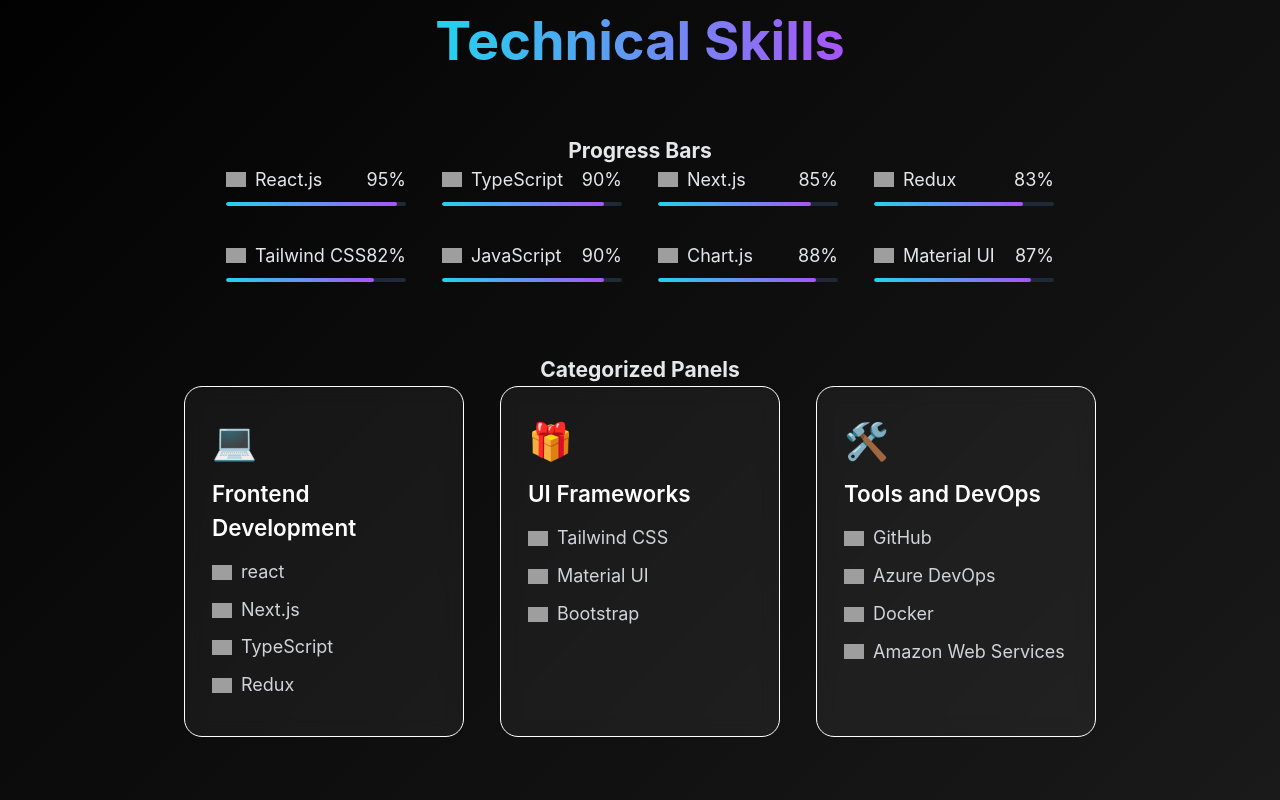
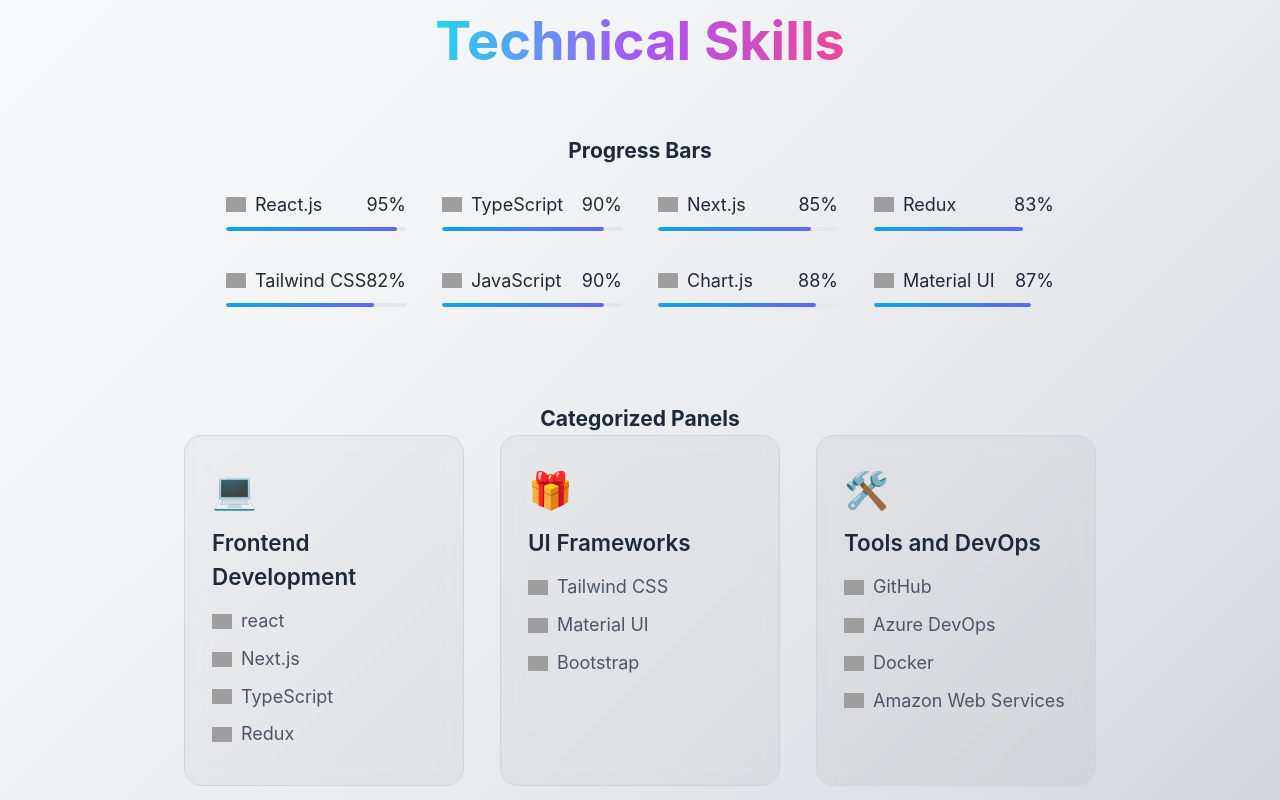
Before and after one commit to alammarghoob260/marghoobs_portfolio, a React (Vite) app: page / in a window 1280 px wide. Shown: the part 1960-2760 px from the top of the page. Built offline with nearby package versions, Linux system fonts and the light colour scheme; grey boxes are pictures that could not be loaded.

Commit message:
Implement theme support in SkillsSection with light and dark styles; refactor CSS structure

```diff
--- a/src/components/SkillsSection/SkillsSection.css
+++ b/src/components/SkillsSection/SkillsSection.common.css
@@ -1,8 +1,6 @@
 .skills-section {
   width: 100vw;
   padding: 5rem 1.5rem;
-  background: linear-gradient(135deg, #000000, #0a0a0a, #111111, #1a1a1a);
-  color: #e5e7eb;
   text-align: center;
 }
 
@@ -10,10 +8,17 @@
   font-size: 2.5rem;
   font-weight: bold;
   margin-bottom: 3rem;
-  background: linear-gradient(to right, #22d3ee, #a855f7);
+  background: linear-gradient(
+    to right,
+    #22d3ee,
+    #a855f7,
+    #ec4899
+  ); /* ✅ gradient added */
   background-clip: text;
   -webkit-background-clip: text;
   -webkit-text-fill-color: transparent;
+  color: #ffffff; /* fallback for non-webkit browsers */
+  display: inline-block;
 }
 
 /* Progress Bars */
@@ -23,6 +28,7 @@
   gap: 2rem;
   max-width: 1280px;
   margin: 0 auto 4rem;
+  padding: 2%;
 }
 
 .progress-item {
@@ -51,14 +57,12 @@
 
 .progress-bar {
   height: 4px;
-  background-color: #1f2937;
   border-radius: 999px;
   overflow: hidden;
 }
 
 .progress-fill {
   height: 100%;
-  background: linear-gradient(to right, #22d3ee, #a855f7);
   border-radius: 999px;
 }
 
@@ -74,6 +78,7 @@
     grid-template-columns: 1fr;
   }
 }
+
 /* Category Cards */
 .category-grid {
   display: flex;
@@ -83,8 +88,6 @@
 }
 
 .category-card {
-  background-color: rgba(255, 255, 255, 0.05);
-  border: 0.1px solid rgba(255, 255, 255);
   border-radius: 1rem;
   padding: 1.5rem;
   width: 280px;
@@ -102,35 +105,14 @@
   font-size: 1.25rem;
   font-weight: 600;
   margin-bottom: 0.75rem;
-  color: #ffffff;
 }
 
 .category-list {
   list-style: none;
   padding: 0;
   margin: 0;
-  color: #d1d5db;
   font-size: 1rem;
   line-height: 1.6;
-}
-
-/* Responsive */
-@media (min-width: 768px) {
-  .skills-title {
-    font-size: 3rem;
-  }
-}
-
-.skill-name {
-  display: flex;
-  align-items: center;
-  gap: 0.5rem;
-}
-
-.skill-logo {
-  width: 20px;
-  height: 20px;
-  object-fit: contain;
 }
 
 .category-item {
@@ -145,3 +127,10 @@
   height: 20px;
   object-fit: contain;
 }
+
+/* Responsive */
+@media (min-width: 768px) {
+  .skills-title {
+    font-size: 3rem;
+  }
+}
--- /dev/null
+++ b/src/components/SkillsSection/SkillsSection.dark.css
@@ -0,0 +1,29 @@
+.skills-section-dark {
+  background: linear-gradient(135deg, #000000, #0a0a0a, #111111, #1a1a1a);
+  color: #e5e7eb;
+}
+
+/* .skills-section-dark .skills-title {
+  background: linear-gradient(to right, #22d3ee, #a855f7);
+} */
+
+.skills-section-dark .progress-bar {
+  background-color: #1f2937;
+}
+
+.skills-section-dark .progress-fill {
+  background: linear-gradient(to right, #22d3ee, #a855f7);
+}
+
+.skills-section-dark .category-card {
+  background-color: rgba(255, 255, 255, 0.05);
+  border: 0.1px solid rgba(255, 255, 255, 0.2);
+}
+
+.skills-section-dark .category-title {
+  color: #ffffff;
+}
+
+.skills-section-dark .category-list {
+  color: #d1d5db;
+}
--- /dev/null
+++ b/src/components/SkillsSection/SkillsSection.light.css
@@ -0,0 +1,29 @@
+.skills-section-light {
+  background: linear-gradient(135deg, #f9fafb, #f3f4f6, #e5e7eb, #d1d5db);
+  color: #1f2937;
+}
+
+/* .skills-section-light .skills-title {
+  background: linear-gradient(to right, #0ea5e9, #6366f1);
+} */
+
+.skills-section-light .progress-bar {
+  background-color: #e5e7eb;
+}
+
+.skills-section-light .progress-fill {
+  background: linear-gradient(to right, #0ea5e9, #6366f1);
+}
+
+.skills-section-light .category-card {
+  background-color: rgba(0, 0, 0, 0.03);
+  border: 0.1px solid #d1d5db;
+}
+
+.skills-section-light .category-title {
+  color: #1f2937;
+}
+
+.skills-section-light .category-list {
+  color: #4b5563;
+}
--- a/src/components/SkillsSection/index.jsx
+++ b/src/components/SkillsSection/index.jsx
@@ -1,8 +1,8 @@
 import { useEffect } from "react";
-import "./SkillsSection.css";
 import { skills } from "../data/skills";
 import { useSearch } from "../Search/SearchContext";
 import { useTranslation } from "react-i18next";
+import { useTheme } from "../Theme/ThemeContext";
 import i18n from "../../i18n";
 
 // ✅ Import translation files
@@ -11,18 +11,22 @@
 import bn from "./translation/bn.json";
 import ur from "./translation/ur.json";
 
+// ✅ Import scoped CSS files
+import "./SkillsSection.common.css";
+import "./SkillsSection.dark.css";
+import "./SkillsSection.light.css";
+
 const SkillsSection = () => {
   const { registerSearchItem } = useSearch();
   const { t } = useTranslation("skills");
+  const { darkMode } = useTheme();
 
   useEffect(() => {
-    // ✅ Inject translations
     i18n.addResourceBundle("en", "skills", en, true, true);
     i18n.addResourceBundle("hi", "skills", hi, true, true);
     i18n.addResourceBundle("bn", "skills", bn, true, true);
     i18n.addResourceBundle("ur", "skills", ur, true, true);
 
-    // ✅ Register searchable content with translated strings
     const progressSkills = skills.progress.map((s) => t(s.name)).join(", ");
     const categorySkills = skills.categories
       .map(
@@ -41,14 +45,26 @@
   }, [registerSearchItem, t]);
 
   return (
-    <section id="skills" className="skills-section">
-      <h2 className="skills-title">{t("title")}</h2>
+    <section
+      id="skills"
+      className={`skills-section ${
+        darkMode ? "skills-section-dark" : "skills-section-light"
+      }`}
+    >
+      <h2 className={`skills-title ${darkMode ? "dark" : "light"}`}>
+        {t("title")}
+      </h2>
 
       {/* Progress Bars */}
-      <h3 className="skills-subheading">{t("progress_heading")}</h3>
+      <h3 className={`skills-subheading ${darkMode ? "dark" : "light"}`}>
+        {t("progress_heading")}
+      </h3>
       <div className="progress-grid">
         {skills.progress.map((skill, idx) => (
-          <div key={idx} className="progress-item">
+          <div
+            key={idx}
+            className={`progress-item ${darkMode ? "dark" : "light"}`}
+          >
             <div className="progress-label">
               <div className="skill-name">
                 <img
@@ -72,10 +88,15 @@
       </div>
 
       {/* Categorized Panels */}
-      <h3 className="skills-subheading">{t("category_heading")}</h3>
+      <h3 className={`skills-subheading ${darkMode ? "dark" : "light"}`}>
+        {t("category_heading")}
+      </h3>
       <div className="category-grid">
         {skills.categories.map((category, idx) => (
-          <div key={idx} className="category-card">
+          <div
+            key={idx}
+            className={`category-card ${darkMode ? "dark" : "light"}`}
+          >
             <div className="category-icon" aria-label={t(category.title)}>
               {category.icon}
             </div>
```
